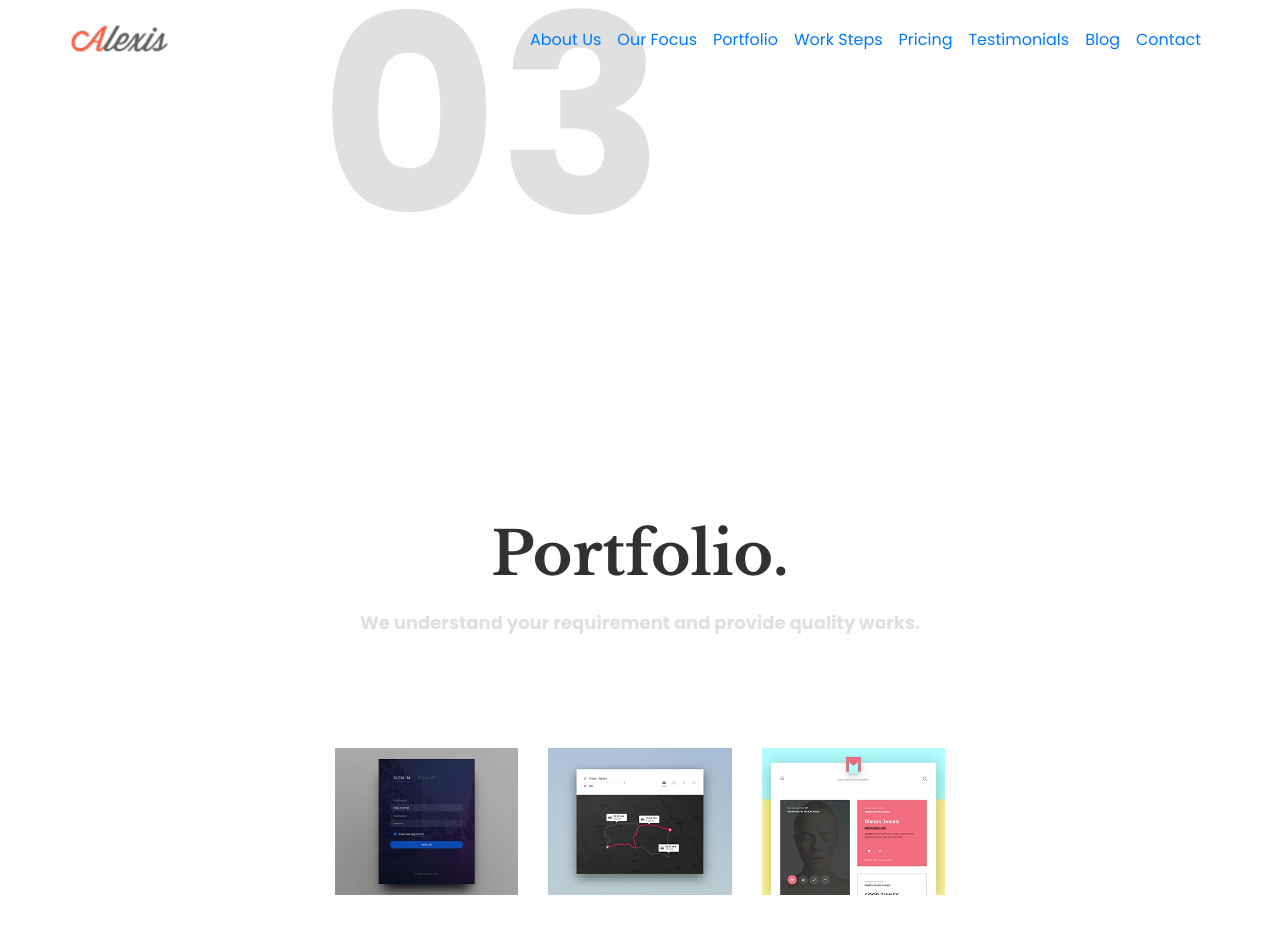
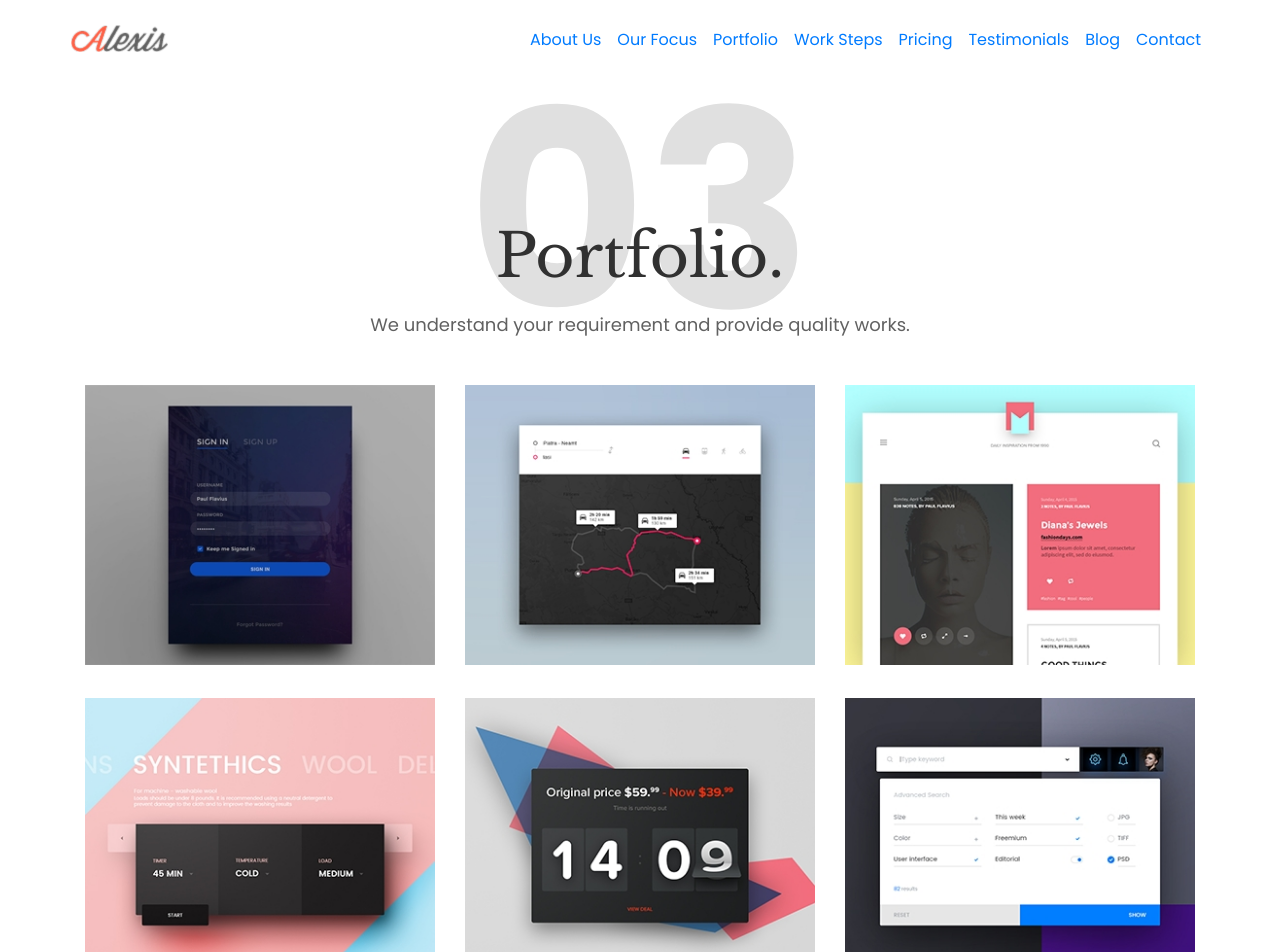
Before and after one commit to EvgenTN/Alexis, a React (Create React App) app: page /portfolio in a window 1280 px wide. Shown: the top 952 px of the page. Built offline with nearby package versions, Linux system fonts and the light colour scheme.

Commit message:
pre Bootstrap

```diff
--- a/src/App.js
+++ b/src/App.js
@@ -7,12 +7,13 @@ import { BrowserRouter as Router, Route } from 'react-router-dom';
 import {
   Home,
   About,
-  Portfolio,
+
 } from './components';
 
 import {
   Header,
   Focus,
+  Portfolio,
 } from './containers';
 
 
--- a/src/assets/style/index.scss
+++ b/src/assets/style/index.scss
@@ -6,12 +6,13 @@
 
 
 
-@import '../../containers/Header/style.scss';
-@import '../../containers/Focus/style.scss';
+@import '../../containers/Header/_style.scss';
+@import '../../containers/Focus/_style.scss';
+@import '../../containers/Portfolio/_style.scss';
 
 
-@import '../../components/Home/style.scss';
-@import '../../components/About/style.scss';
+@import '../../components/Home/_style.scss';
+@import '../../components/About/_style.scss';
 // @import '../../components/Focus/style.scss';
-@import '../../components/Video/style.scss';
-@import '../../components/Portfolio/style.scss';
+@import '../../components/Video/_style.scss';
+// @import '../../components/Portfolio/style.scss';
--- a/src/components/Portfolio/_style.scss
+++ /dev/null
@@ -1,33 +0,0 @@
-.portfolio{
-  &.sectionNumber{
-    &:before{
-      content:'03';
-    }
-  }
-  .wrapper{
-    position: relative;
-    max-width: 1170px;
-    padding: 140px 0 0 0;
-  }
-  &__title{
-    margin-bottom: 30px
-  }
-  &__subtext{
-    margin-bottom: 30px
-  }
-
-
-  &__image{
-    margin-bottom: 30px;
-    position: relative;
-  }
-  &__onFocusMouse {
-    position: absolute;
-    z-index: 2;
-    top: 0;
-    left: 0;
-    width: 100%;
-    height: 100%;
-    background: red;
-  }
-}
--- a/src/components/Portfolio/index.js
+++ /dev/null
@@ -1,70 +0,0 @@
-import React from 'react';
-import {
-  item_1,
-  item_2,
-  item_3,
-  item_4,
-  item_5,
-  item_6,
-  item_7,
-  item_8,
-  item_9,
-} from '../../assets/images';
-
-const img = [
-  item_1,
-  item_2,
-  item_3,
-  item_4,
-  item_5,
-  item_6,
-  item_7,
-  item_8,
-  item_9,
-];
-
-
-function onFocusMouse() {
-  console.log('sdf')
-  return (
-    <div className='portfolio__onFocusMouse'>
-      <p>sdfsdfsdfsdfsdfsdf</p>
-    </div>
-  )
-}
-
-export default () => {
-  return (
-    <section className='portfolio sectionNumber'>
-      <div className='wrapper'>
-        <p className='portfolio__title title'>Portfolio.</p>
-        <p className='portfolio__subtext subtitle'>
-          We understand your requirement and provide quality works.
-        </p>
-        <div className='container-fluid'>
-          <div className='row'>
-            {
-              img.map((item, id) => {
-                return (
-                  <div
-                    className='col-4 portfolio__image'
-                    key={id}
-                    onMouseOver={ () => onFocusMouse()}
-                  >
-                    <img
-                      key={id}
-                      alt={item}
-                      src={item}
-                    />
-                  </div>
-                )
-              }
-              )
-            }
-          </div>
-
-        </div>
-      </div>
-    </section>
-  )
-}
--- a/src/components/index.js
+++ b/src/components/index.js
@@ -1,7 +1,7 @@
 import Home from './Home';
 import About from './About';
 import Video from './Video';
-import Portfolio from './Portfolio';
+// import Portfolio from './Portfolio';
 import SectionTitle from './SectionTitle';
 
 
@@ -10,6 +10,6 @@ export {
   Home,
   About,
   Video,
-  Portfolio,
+  // Portfolio,
   SectionTitle
 }
--- a/src/containers/Focus/_style.scss
+++ b/src/containers/Focus/_style.scss
@@ -1,10 +1,5 @@
 .focus {
     background: $background1;
-  // &.sectionNumber{
-  //   &:before{
-  //     content: '';
-  //   }
-  // }
   .wrapper {
     position: relative;
     max-width: 1140px;
--- /dev/null
+++ b/src/containers/Portfolio/_style.scss
@@ -0,0 +1,20 @@
+.portfolio{
+  .wrapper{
+    position: relative;
+    max-width: 1170px;
+
+  }
+  &__image{
+    margin-bottom: 30px;
+    position: relative;
+  }
+  // &__onFocusMouse {
+  //   position: absolute;
+  //   z-index: 2;
+  //   top: 0;
+  //   left: 0;
+  //   width: 100%;
+  //   height: 100%;
+  //   background: red;
+  // }
+}
--- /dev/null
+++ b/src/containers/Portfolio/index.js
@@ -0,0 +1,89 @@
+import React, { Component } from 'react';
+import { connect } from 'react-redux';
+import { SectionTitle } from '../../components';
+
+import {
+  item_1,
+  item_2,
+  item_3,
+  item_4,
+  item_5,
+  item_6,
+  item_7,
+  item_8,
+  item_9,
+} from '../../assets/images';
+
+const img = [
+  item_1,
+  item_2,
+  item_3,
+  item_4,
+  item_5,
+  item_6,
+  item_7,
+  item_8,
+  item_9,
+];
+
+
+function onFocusMouse() {
+  console.log('sdf')
+  return (
+    <div className='portfolio__onFocusMouse'>
+      <p>sdfsdfsdfsdfsdfsdf</p>
+    </div>
+  )
+}
+
+
+class Portfolio extends Component {
+  render() {
+    const {
+      match,
+      section,
+      getSection,
+    } = this.props;
+
+    return (
+      <section className='portfolio'>
+        <div className='wrapper'>
+          <SectionTitle
+            section={getSection(section, match.path)}
+          />
+          <div className='container-fluid'>
+            <div className='row'>
+              {
+                img.map((item, id) => {
+                  return (
+                    <div
+                      className='col-4 portfolio__image'
+                      key={id}
+                      onMouseOver={() => onFocusMouse()}
+                    >
+                      <img
+                        key={id}
+                        alt={item}
+                        src={item}
+                      />
+                    </div>
+                  )
+                }
+                )
+              }
+            </div>
+          </div>
+        </div>
+      </section>
+    )
+  }
+}
+
+const mapStateToProps = (state) => {
+  return {
+    section: state.data.section,
+    getSection: state.data.getSection,
+  }
+}
+
+export default connect(mapStateToProps)(Portfolio);
--- a/src/containers/index.js
+++ b/src/containers/index.js
@@ -1,5 +1,6 @@
 import Header from './Header';
 import Focus from './Focus';
+import Portfolio from './Portfolio';
 
 
 
@@ -7,4 +8,5 @@ import Focus from './Focus';
 export {
   Header,
   Focus,
+  Portfolio,
 }
```
Also changed, not shown: src/containers/Focus/index.js (+0 -29 lines).
